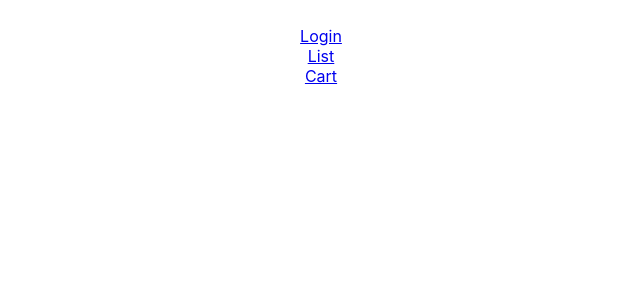
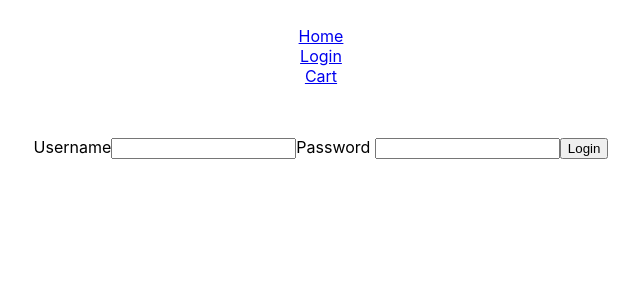
Before and after one commit to SimeonKauffmann/tdd_frontend, a React (Create React App) app: page /login in a window 1280 px wide. Shown: the top 300 px of the page, without its empty margins (319-959 px from the left). Built offline with nearby package versions, Linux system fonts and the light colour scheme.

Commit message:
adding routing to products and usecontext to login

```diff
--- /dev/null
+++ b/src/Routing.tsx
@@ -0,0 +1,25 @@
+import { Route, BrowserRouter as Router, Routes } from "react-router-dom"
+
+import CartView from "./views/CartView"
+import ListView from "./views/ListView"
+import LoginView from "./views/LoginView"
+import Navbar from "./components/Navbar"
+import ProductView from "./views/ProductView"
+import React from "react"
+
+const Routing = () => {
+  return (
+    <Router>
+      <Navbar />
+      <React.Fragment>
+        <Routes>
+          <Route path="/" element={<ListView />} />
+          <Route path="/cart" element={<CartView />} />
+          <Route path="/login" element={<LoginView />} />
+          <Route path="/product/:id" element={<ProductView />} />
+        </Routes>
+      </React.Fragment>
+    </Router>
+  )
+}
+export default Routing
--- a/src/components/Button.tsx
+++ b/src/components/Button.tsx
@@ -1,47 +1,44 @@
-
-import React from 'react';
+import React from "react"
 
 interface Props {
-    type?: string,
-    title: string,
+  type?: string
+  title: string
   color?: string
+  click?: () => void
 }
 
 const Button = ({ type, title, color }: Props) => {
-    return (
-        type === 'button' ? (
+  return type === "button" ? (
     <button style={styles.button(color)}>
       <h2 style={styles.buttonText}>{title}</h2>
     </button>
   ) : (
     <input type="text" style={styles.input(color)} />
   )
-    );
 }
-
 
 const styles = {
   button: (color: string | undefined) => ({
-        borderRadius: '30px',
-        border: 'none',
-        width: '15%',
-        backgroundColor: color ?? 'black'
+    borderRadius: "30px",
+    border: "none",
+    width: "15%",
+    backgroundColor: color ?? "black",
   }),
 
   buttonText: {
-        color: 'white'
+    color: "white",
   },
 
   input: (color: string | undefined) => ({
-        border: '3px, solid black',
-        borderRadius: '3px',
-        width: '15%',
-        padding: '1vw',
-        backgroundColor: color ?? 'white',
-        color: 'black'
-    })
+    border: "3px, solid black",
+    borderRadius: "3px",
+    width: "15%",
+    padding: "1vw",
+    backgroundColor: color ?? "white",
+    color: "black",
+  }),
 }
 
-Button.displayName = 'Button'
+Button.displayName = "Button"
 
 export default Button
--- a/src/components/Navbar.tsx
+++ b/src/components/Navbar.tsx
@@ -1,13 +1,12 @@
-
-import React from 'react';
-import { Link } from 'react-router-dom';
+import { Link } from "react-router-dom"
+import React from "react"
 
 export default function Navbar() {
   return (
-    <div style={{ display: 'flex', justifyContent: 'space-around' }}>
-      <Link to='/login'>Login</Link>
-      <Link to='/list'>List</Link>
-      <Link to='/cart'>Cart</Link>
+    <div style={{ display: "flex", justifyContent: "space-around" }}>
+      <Link to="/">Home</Link>
+      <Link to="/login">Login</Link>
+      <Link to="/cart">Cart</Link>
     </div>
-  );
+  )
 }
--- a/src/components/ProductCard.tsx
+++ b/src/components/ProductCard.tsx
@@ -1,5 +1,15 @@
+import { Link, BrowserRouter as Router, useParams } from "react-router-dom"
+
 import React from "react"
 
-export default function ProductCard() {
-  return <div></div>
+interface Props {
+  id: string
 }
+
+export default function ProductCard(props: Props) {
+  return (
+    <Link to={`/product/${props.id}`}>
+      <div>a product</div>
+    </Link>
+  )
+}
--- /dev/null
+++ b/src/components/UserContext.tsx
@@ -0,0 +1,13 @@
+import React from "react"
+
+const UserContext = React.createContext("")
+
+export default UserContext
+
+// export default function UserContext() {
+//     return (
+//         <div>
+
+//         </div>
+//     )
+// }
--- a/src/routing.jsx
+++ /dev/null
@@ -1,23 +0,0 @@
-import { Route, BrowserRouter as Router, Routes } from "react-router-dom"
-
-import Cart from "./views/CartView.tsx"
-import List from "./views/ListView"
-import Login from "./views/LoginView"
-import Navbar from "./components/Navbar"
-import Product from "./views/ProductView"
-import React from "react"
-
-const Routing = () => {
-  return (
-    <Router>
-      <Navbar />
-      <Routes>
-        <Route exact path="/cart" component={Cart} />
-        <Route exact path="/list" component={List} />
-        <Route exact path="/login" component={Login} />
-        <Route exact path="/product/:id" component={Product} />
-      </Routes>
-    </Router>
-  )
-}
-export default Routing
--- a/src/views/ListView.tsx
+++ b/src/views/ListView.tsx
@@ -1,4 +1,6 @@
+import ProductCard from "../components/ProductCard"
 import React from "react"
+import { Route } from "react-router-dom"
 import axios from "axios"
 
 // import ProductCard from '../components/ProductCard'
@@ -10,10 +12,10 @@ export type productType = {
 }
 
 export default function ListView() {
-  const [products, setProducts] = React.useState([])
+  const [products, setProducts] = React.useState<productType[]>([])
 
   React.useEffect(() => {
-    axios.get("localhost:3001/products").then((res) => {
+    axios.get("http://localhost:3001/products").then((res) => {
       setProducts(res.data)
     })
   }, [])
@@ -27,15 +29,12 @@ export default function ListView() {
   //   }, [])
 
   return (
-    <div>
-         <p>List</p>
+    <React.Fragment>
+      <p>List</p>
       {products &&
         products.map((product) => (
-          <div className={"productCard"} key={product}>
-            a product
-          </div>
+          <ProductCard id={product.id} key={product.id} />
         ))}
-
-    </div>
+    </React.Fragment>
   )
 }
--- a/src/views/LoginView.tsx
+++ b/src/views/LoginView.tsx
@@ -1,5 +1,53 @@
-import React from "react"
+import React, { ReactElement, useState } from "react"
 
-export default function LoginView() {
-  return <div>Login</div>
+import UserContext from "../components/UserContext"
+
+export default function LoginView(): ReactElement {
+  const usersData = [
+    { userLogin: "Patrik261", name: "Patrik" },
+    { userLogin: "password", name: "Samuel" },
+    { userLogin: "tyst", name: "Simeon" },
+    { userLogin: "secret", name: "Lulin" },
+  ]
+
+  const [userName, setUserName] = useState("")
+  const [password, setPassword] = useState("")
+  const [res, setRes] = useState("")
+
+  function verifyLogin() {
+    const correctUsername = usersData.filter((data) => data.name === userName)
+    const correctPassword = correctUsername.filter(
+      (data) => data.userLogin === password
+    )
+    if (correctPassword[0]) {
+      setRes(`Welcome ${correctPassword[0].name}`)
+    } else {
+      setRes("Invalid username or password")
+    }
+  }
+
+  function submit(event: any) {
+    event.preventDefault()
+    verifyLogin()
+  }
+  return (
+    <UserContext.Provider value={password}>
+      <form action="">
+        <label>Username</label>
+        <input
+          type="text"
+          name="username"
+          onChange={(event) => setUserName(event.target.value)}
+        />
+        <label>Password </label>
+        <input
+          type="password"
+          name="password"
+          onChange={(event) => setPassword(event.target.value)}
+        />
+        <button onClick={submit}>Login</button>
+      </form>
+      <p id="response">{res}</p>
+    </UserContext.Provider>
+  )
 }
--- a/src/views/ProductView.tsx
+++ b/src/views/ProductView.tsx
@@ -1,14 +1,49 @@
+import "../styles/ProductView.css"
+
+import Button from "../components/Button"
 import React from "react"
-import Button from '../components/Button'
-import iphone from '../assets/images/iphone.jpg'
-import '../styles/ProductView.css'
+import UserContext from "../components/UserContext"
+import axios from "axios"
+import iphone from "../assets/images/iphone.jpg"
+import { productType } from "./ListView"
+import { useParams } from "react-router-dom"
 
 export default function ProductView() {
-  return (<div>
-    <h1 className='product-name'>Iphone 11</h1>
-    <img className='product-image' alt='product' src={iphone} />
-    <h3 className='product-description'>Same as the other ones but with a new number and more expensive. Equipped with the latest technology stolen from android. </h3>
-    <span className='product-price'></span>
-    <Button title='Add to cart' type='button' />
-  </div>)
+  let { productId } = useParams()
+
+  const [product, setProduct] = React.useState<productType>()
+
+  const userLogin = React.useContext(UserContext)
+
+  React.useEffect(() => {
+    axios.get(`http://localhost:3001/products/${productId}`).then((res) => {
+      setProduct(res.data)
+    })
+  }, [])
+
+  async function onClick() {
+    try {
+      console.log(`http://localhost:3001/cart/${userLogin}/${productId}`)
+      const response = await axios.put(
+        `http://localhost:3001/cart/${userLogin}/${productId}`
+      )
+
+      console.log(response)
+    } catch (e) {
+      console.log(e)
+    }
+  }
+
+  return (
+    <div>
+      <h1 className="product-name">{product && product.name}</h1>
+      <img className="product-image" alt="product" src={iphone} />
+      <h3 className="product-description">
+        Same as the other ones but with a new number and more expensive.
+        Equipped with the latest technology stolen from android.{" "}
+      </h3>
+      <span className="product-price">{product && product.price}</span>
+      <Button title="Add to cart" type="button" click={onClick} />
+    </div>
+  )
 }
```
Also changed, not shown: src/App.tsx (+4 -7 lines), 1 other file (tests, documents, lock files or other folders). Lines whose indentation alone changed are shown as unchanged.
